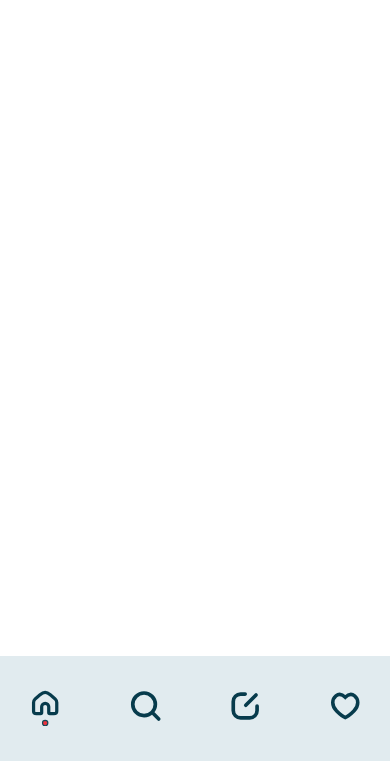
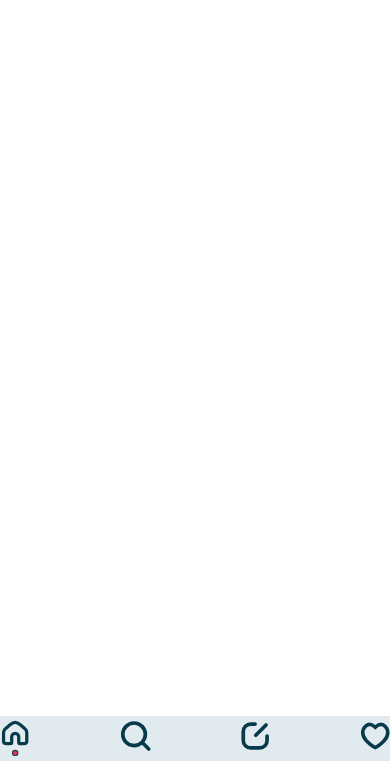
Before and after one commit to UsaidDev/Mainidea-navbar, a plain HTML site: page index.html in a window 390 px wide. Shown: the part 83-844 px from the top of the page. Drawn offline with Linux system fonts and the light colour scheme.

Commit message:
Issue Solved

```diff
--- a/style.css
+++ b/style.css
@@ -58,18 +58,16 @@
     .mobile-list {
         display: flex;
         bottom: 0;
-        text-align: center;
         justify-content: center;
         position: fixed;
         color: #073B4C;
         left: 0;
         background-color: #E1EBEF;
         width: 100%;
-        transition: 0.3s ;
-        font-size: 50px;
+        transition: 0.3s;
+        padding: 0;
         right: 0;
-        margin: 0;
-        padding: 0;
+        margin:0;
     }
     .mobile-list li i {
         font-size: 30px;
@@ -78,11 +76,14 @@
         padding: 0;
         color: #073B4C;
     }
+    .mobile-list li {
+        margin: 0 40px 0 ;
+    }
     .mobile-list li svg {
         width: 40px;
         height: 40px;
         stroke: #164757;
-        padding: 20px;
+        fill: none;
     }
     .settings{
         display: flex;
@@ -107,4 +108,10 @@
         margin-top: 5px;
 
     }
+    .navbar ul li{
+        display:inline;
+        padding: 0;
+        font-size: 18px;
+        font-family: sans-serif;
+    }
 }
```
